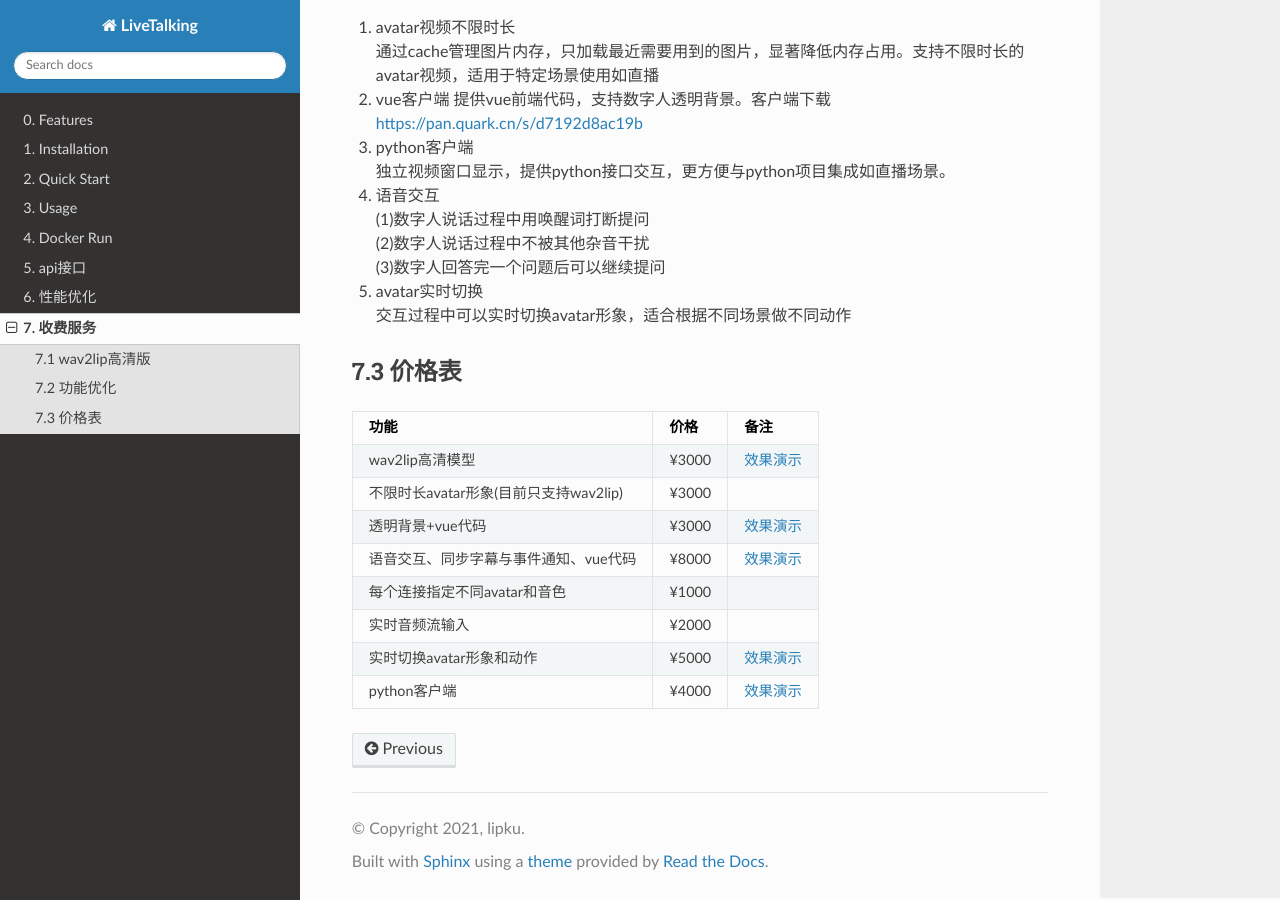
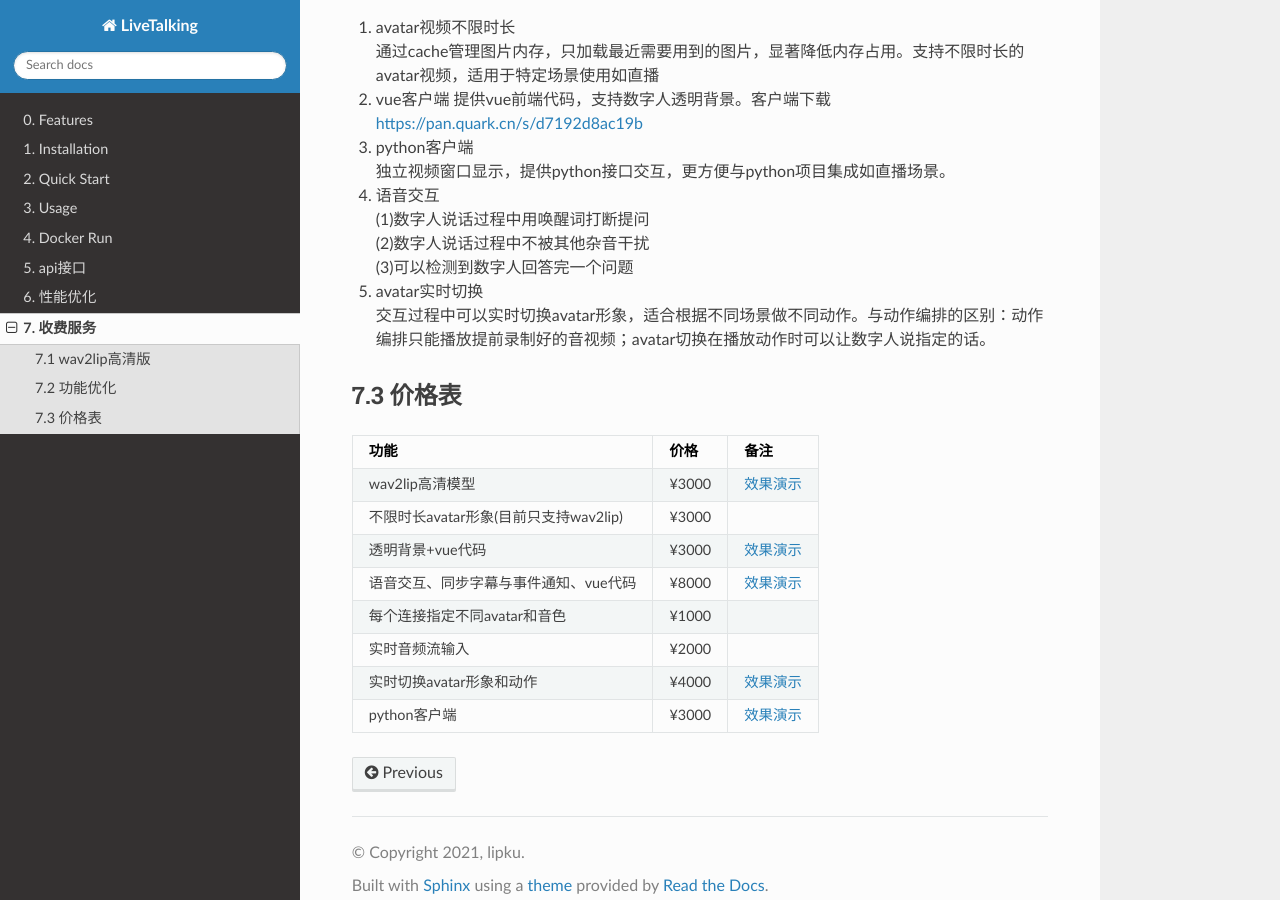
Before and after one commit to lipku/livetalking-doc, a Sphinx documentation site: the page built from docs/source/service.md, in a window 1280 px wide and 900 px high, scrolled down 630 px. Built offline with Sphinx 7.4.7 and the Read the Docs theme 3.1.0, drawn with Linux system fonts in a browser that asks for light colours.

Commit message:
update doc

```diff
--- a/docs/source/service.md
+++ b/docs/source/service.md
@@ -25,9 +25,9 @@ btw：高清模型使嘴型准确、牙齿清晰，不是使视频高清。视
 4. 语音交互
 (1)数字人说话过程中用唤醒词打断提问
 (2)数字人说话过程中不被其他杂音干扰
-(3)数字人回答完一个问题后可以继续提问
+(3)可以检测到数字人回答完一个问题
 5. avatar实时切换
-交互过程中可以实时切换avatar形象，适合根据不同场景做不同动作
+交互过程中可以实时切换avatar形象，适合根据不同场景做不同动作。与动作编排的区别：动作编排只能播放提前录制好的音视频；avatar切换在播放动作时可以让数字人说指定的话。
 
 ### 7.3 价格表
 功能			|价格		|备注
@@ -38,5 +38,5 @@ wav2lip高清模型			|¥3000		|	[效果演示](./assets/wav2lipls384.MP4)
 语音交互、同步字幕与事件通知、vue代码			|¥8000		|	[效果演示](https://www.bilibili.com/video/BV1ABKUzVEdP)
 每个连接指定不同avatar和音色			|¥1000		|
 实时音频流输入			|¥2000		|
-实时切换avatar形象和动作			|¥5000		| [效果演示](https://www.bilibili.com/video/BV1mMpEzuEty/)
-python客户端		   |¥4000		|  [效果演示](https://www.bilibili.com/video/BV13va7zNEVv)
+实时切换avatar形象和动作			|¥4000		| [效果演示](https://www.bilibili.com/video/BV1mMpEzuEty/)
+python客户端		   |¥3000		|  [效果演示](https://www.bilibili.com/video/BV13va7zNEVv)
```
